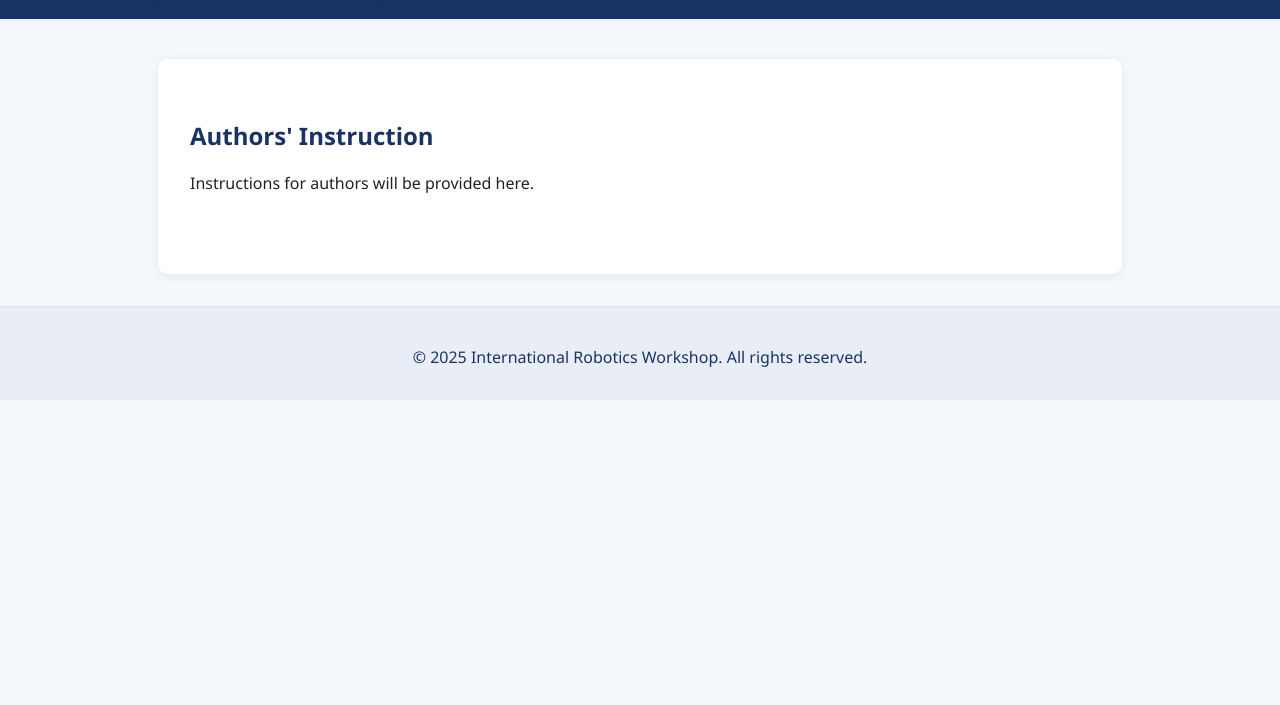
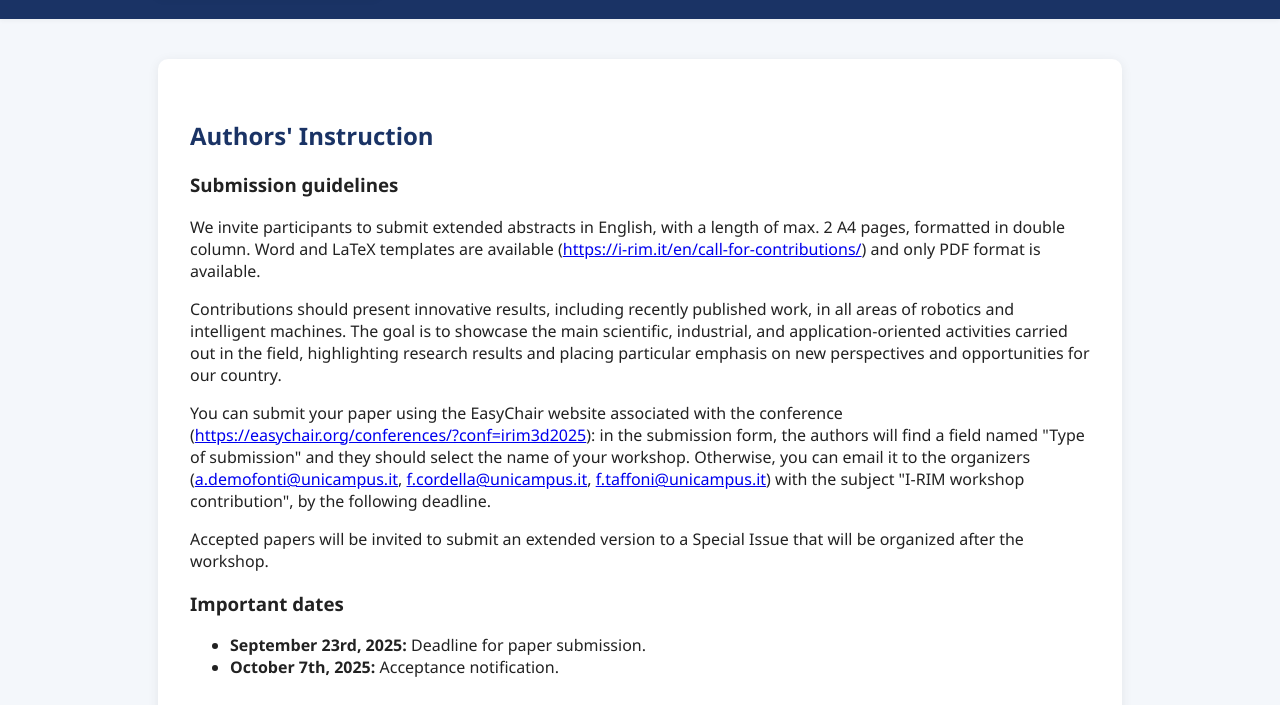
Before and after one commit to IRIM3D2025-Workshop/Prosthetics, a plain HTML site: page authors.html in a window 1280 px wide. Shown: the part 95-800 px from the top of the page. Drawn offline with Linux system fonts and the light colour scheme.

Commit message:
Update authors.html

```diff
--- a/authors.html
+++ b/authors.html
@@ -28,7 +28,19 @@
     <main>
         <section>
             <h2>Authors' Instruction</h2>
-            <p>Instructions for authors will be provided here.</p>
+            <div class="content-section">
+                <h3>Submission guidelines</h3>
+                <p>We invite participants to submit extended abstracts in English, with a length of max. 2 A4 pages, formatted in double column. Word and LaTeX templates are available (<a href="https://i-rim.it/en/call-for-contributions/" target="_blank" rel="noopener noreferrer">https://i-rim.it/en/call-for-contributions/</a>) and only PDF format is available.</p>
+                <p>Contributions should present innovative results, including recently published work, in all areas of robotics and intelligent machines. The goal is to showcase the main scientific, industrial, and application-oriented activities carried out in the field, highlighting research results and placing particular emphasis on new perspectives and opportunities for our country.</p>
+                <p>You can submit your paper using the EasyChair website associated with the conference (<a href="https://easychair.org/conferences/?conf=irim3d2025" target="_blank" rel="noopener noreferrer">https://easychair.org/conferences/?conf=irim3d2025</a>): in the submission form, the authors will find a field named "Type of submission" and they should select the name of your workshop. Otherwise, you can email it to the organizers (<a href="mailto:a.demofonti@unicampus.it">a.demofonti@unicampus.it</a>, <a href="mailto:f.cordella@unicampus.it">f.cordella@unicampus.it</a>, <a href="mailto:f.taffoni@unicampus.it">f.taffoni@unicampus.it</a>) with the subject "I-RIM workshop contribution", by the following deadline.</p>
+                <p>Accepted papers will be invited to submit an extended version to a Special Issue that will be organized after the workshop.</p>
+
+                <h3>Important dates</h3>
+                <ul class="important-dates">
+                    <li><strong>September 23rd, 2025:</strong> Deadline for paper submission.</li>
+                    <li><strong>October 7th, 2025:</strong> Acceptance notification.</li>
+                </ul>
+            </div>
         </section>
     </main>
     <footer>
```
